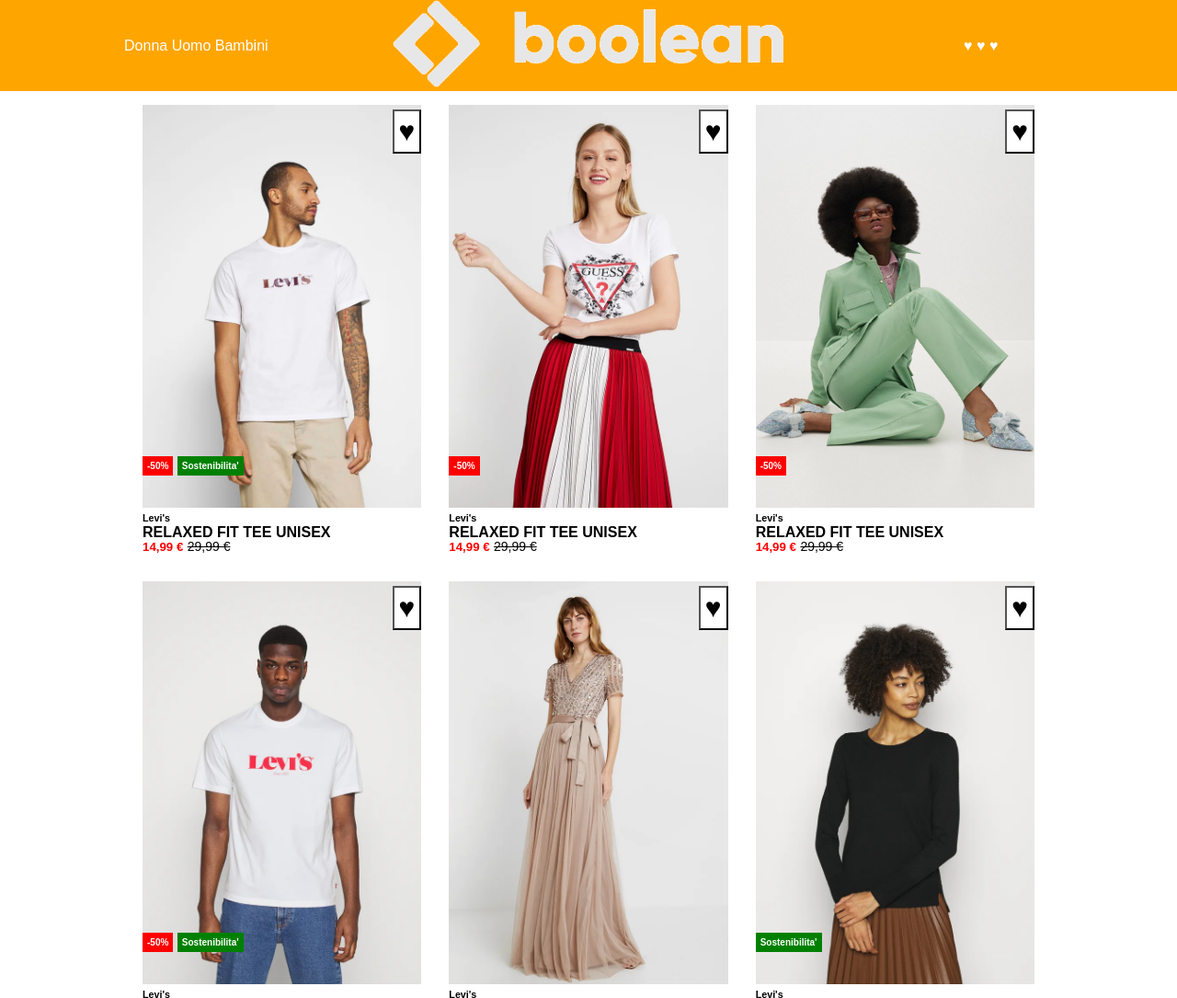
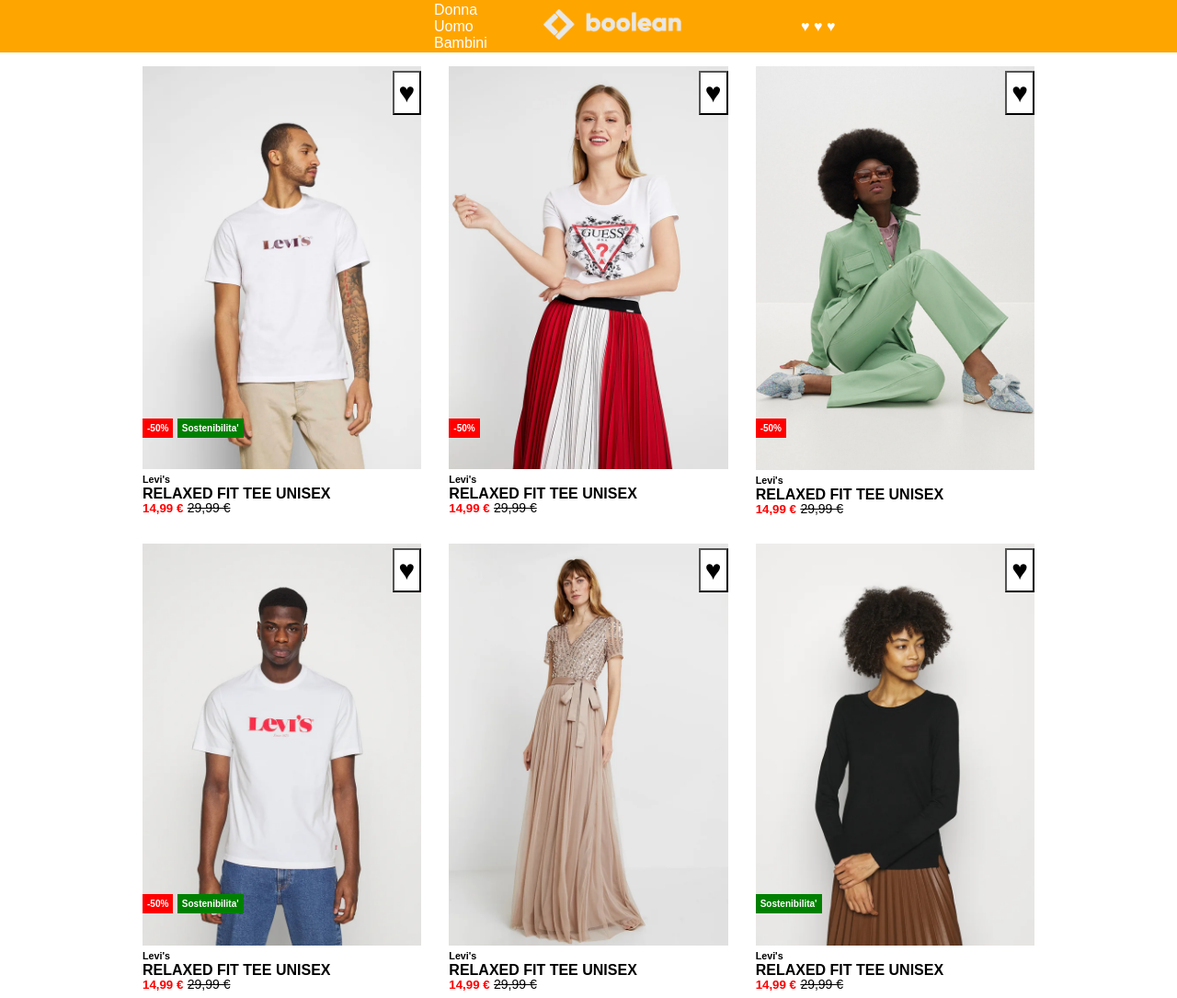
Before and after one commit to Carmine-Doronzo/html-css-boolando, a plain HTML site: page index.html in a window 1280 px wide. Shown: the top 1085 px of the page at 92% size. Drawn offline with Linux system fonts and the light colour scheme.

Commit message:
ADD utility class .padd-left and padd-right

```diff
--- a/css/style.css
+++ b/css/style.css
@@ -104,6 +104,11 @@
     color: red;
 }
 
+.nav-logo{
+    max-width: 150px;
+    padding: 10px 0;
+}
+
 /*UTILITY*/
 
 .position{
@@ -131,6 +136,14 @@
     font-size: 14px;
 }
 
+.padd-left{
+    padding-left: 472px;
+}
+
+.padd-right{
+    padding-right: 360px;
+}
+
 .font-red{
     color: red;
 }
--- a/index.html
+++ b/index.html
@@ -16,18 +16,18 @@
 
                 <div class="row-nav bg-orange font-white">
 
-                    <div class="col-nav ">
+                    <div class="col-nav padd-left ">
                         <a href="#">Donna</a>
                         <a href="#">Uomo</a>
                         <a href="#">Bambini</a>
                     </div>
 
                     <div class="col-nav">
-                        <img src="./img/boolean-logo.png" alt="">
+                        <img class="nav-logo" src="./img/boolean-logo.png" alt="">
 
                     </div>
 
-                    <div class="col-nav">
+                    <div class="col-nav padd-right">
                         <a href="#">&heartsuit;</a>
                         <a href="#">&heartsuit;</a>
                         <a href="#">&heartsuit;</a>
```
